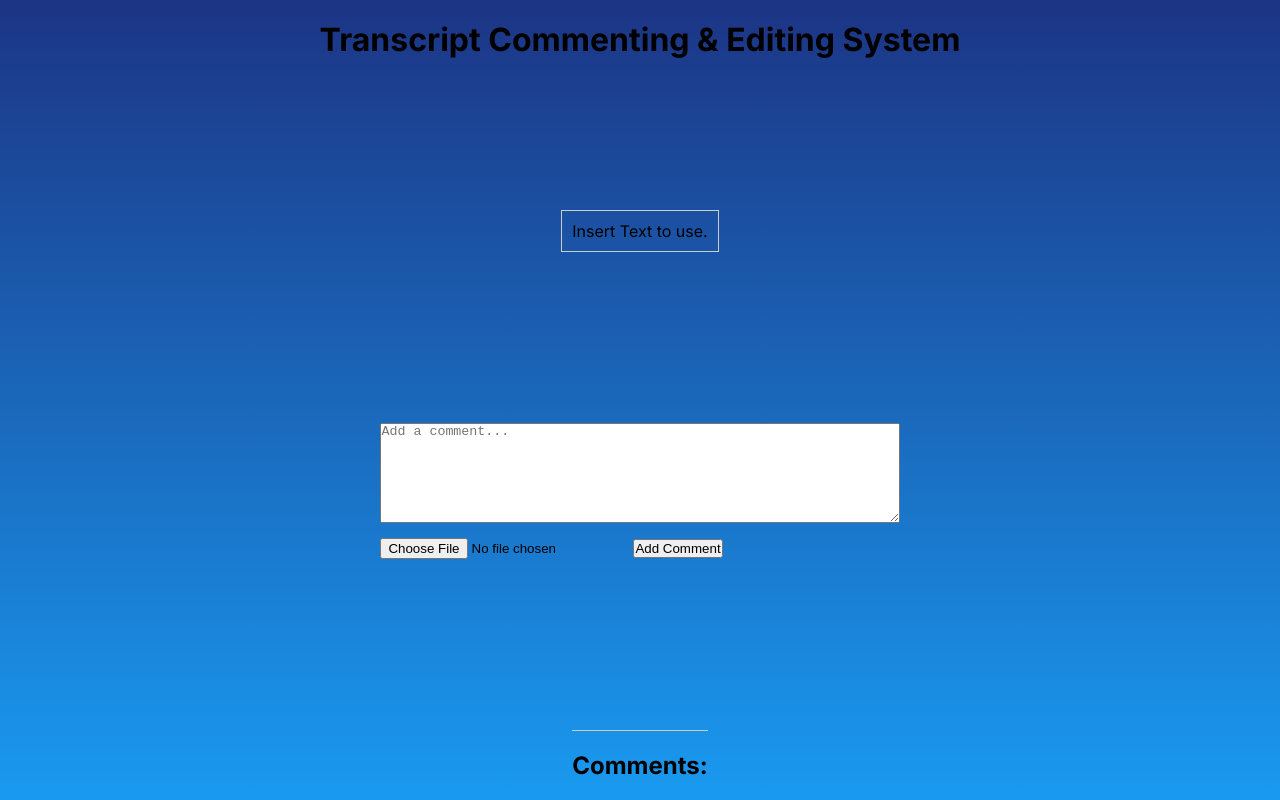
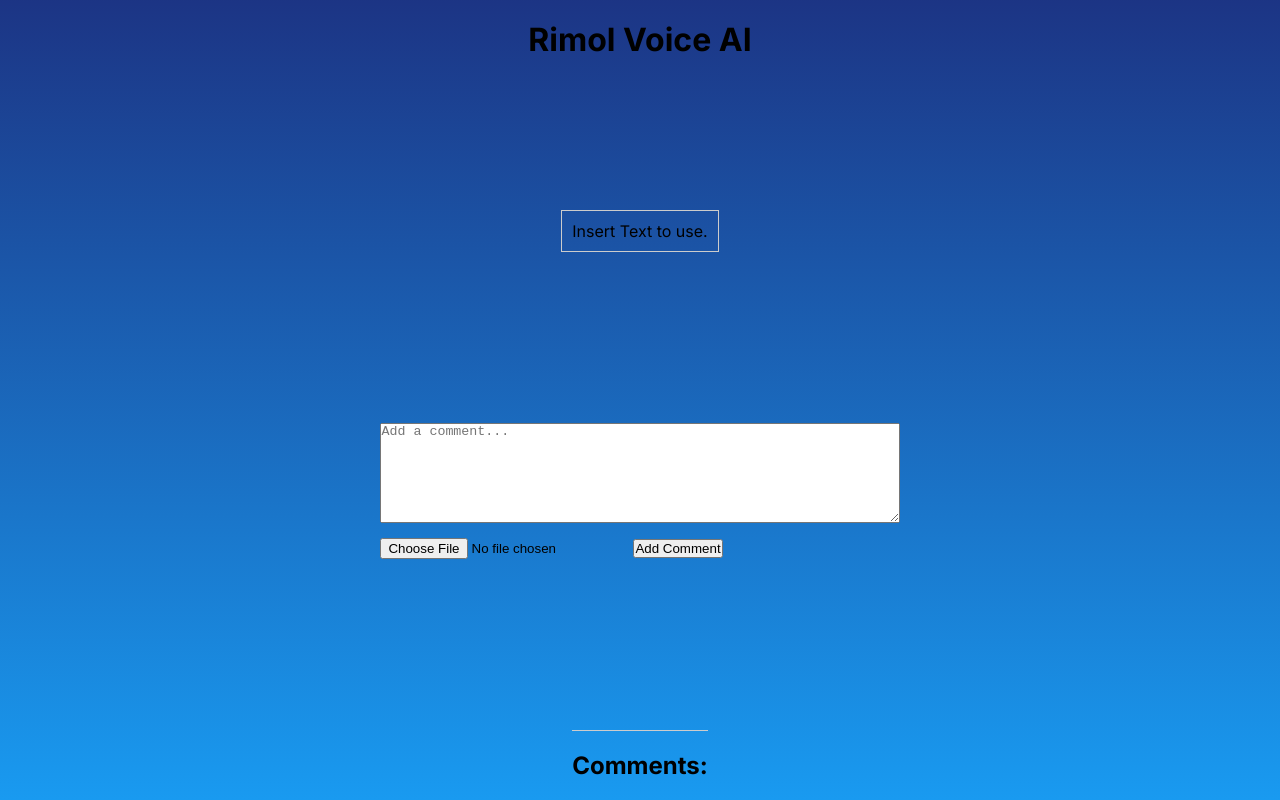
Before and after one commit to Eliud254/rilla-voice_ai, a Next.js app: page / in a window 1280 px wide. Built offline with nearby package versions, Linux system fonts and the light colour scheme.

Commit message:
Name changed to Rimol ai

```diff
--- a/app/layout.js
+++ b/app/layout.js
@@ -4,7 +4,7 @@ import "./globals.css";
 const inter = Inter({ subsets: ["latin"] });
 
 export const metadata = {
-  title: "Create Next App",
+  title: "Rimol Ai",
   description: "Generated by create next app",
 };
 
--- a/app/page.js
+++ b/app/page.js
@@ -34,7 +34,7 @@ export default function Home() {
 
   return (
     <main className={styles.main}>
-      <h1>Transcript Commenting & Editing System</h1>
+      <h1>Rimol Voice AI</h1>
 
       <div className={styles.transcriptContainer} onMouseUp={handleSelection}>
         {transcript}
```
